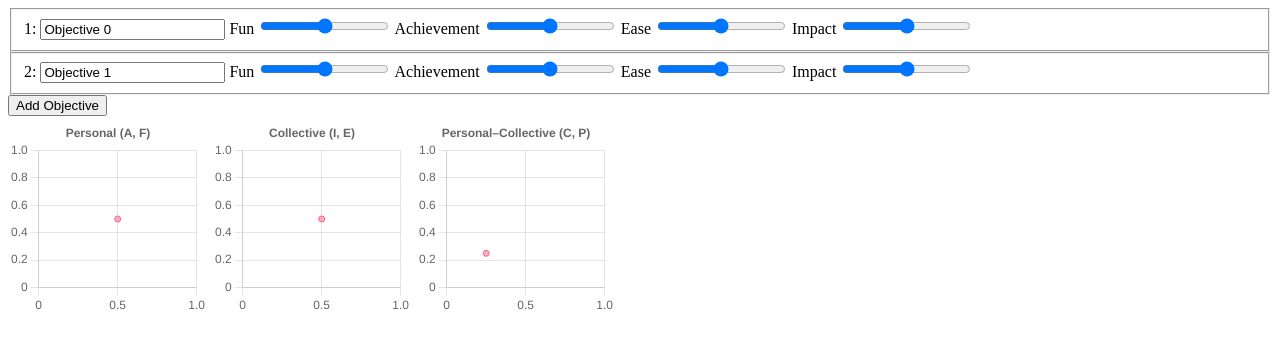
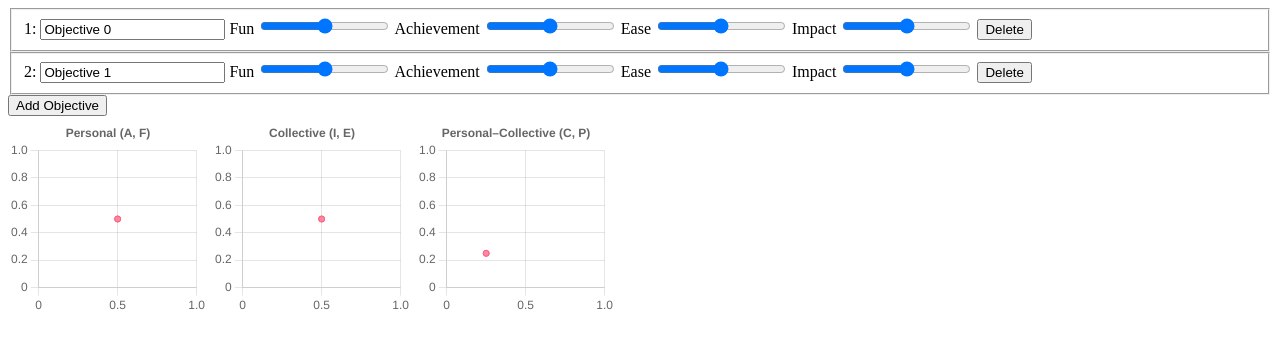
Before and after one commit to dense-analysis/pc-system, a website: page index.htm in a window 1280 px wide. Both pictures are taken after a click on the button "Add Objective". Drawn offline with nearby package versions, Linux system fonts and the light colour scheme.

Commit message:
Support deletion of objectives
* Add buttons for deleting objectives
* Sync state with deletions
* Unify code for chart rendering
* Render charts again after adding objectives

```diff
--- a/index.htm
+++ b/index.htm
@@ -32,6 +32,9 @@
           <label for="impact{i}">Impact</label>
           <input name="impact{i}" type="range" min="0" max="1" step="0.01" value="{impact}">
         </span>
+        <span>
+          <button type="button" name="delete{i}">Delete</button>
+        </span>
       </fieldset>
     </script>
   <body>
--- a/main.js
+++ b/main.js
@@ -135,7 +135,44 @@ const project4d2d = (x, y) => x * y
 // Load objectives now.
 loadObjectives()
 
-const personalChart = new Chart(
+/** @type {Chart | null} */
+let personalChart = null
+/** @type {Chart | null} */
+let collectiveChart = null
+/** @type {Chart | null} */
+let combinedChart = null
+
+const renderCharts = () => {
+  /** @type {Point[]} */
+  const personalData = []
+  /** @type {Point[]} */
+  const collectiveData = []
+  /** @type {Point[]} */
+  const combinedData = []
+  /** @type {string[]} */
+  const labels = []
+
+  // Map objectives to labels and coordinates to render.
+  for (const objective of objectiveList.values()) {
+    labels.push(objective.name)
+    personalData.push({
+      x: objective.achievement,
+      y: objective.fun,
+    })
+    collectiveData.push({
+      x: objective.impact,
+      y: objective.ease,
+    })
+    // PC co-ordinates are (C, P) combined, spread is (I, E, A, F)
+    combinedData.push({
+      x: project4d2d(objective.impact, objective.ease),
+      y: project4d2d(objective.achievement, objective.fun),
+    })
+  }
+
+  // Create or update the Personal chart.
+  if (personalChart == null) {
+    personalChart = new Chart(
       // @ts-ignore
       document
         .getElementById("personal-chart")
@@ -143,15 +180,23 @@ const personalChart = new Chart(
         .getContext("2d"),
       createChartConfig({
         text: "Personal (A, F)",
-    data: objectiveList.map((objective) => ({
-      x: objective.achievement,
-      y: objective.fun,
-    })),
-    labels: objectiveList.map((x) => x.name),
+        data: personalData,
+        labels,
       }),
     )
+  } else {
+    personalChart.data.labels = labels
 
-const collectiveChart = new Chart(
+    if (personalChart.data.datasets) {
+      personalChart.data.datasets[0].data = personalData
+    }
+
+    personalChart.update()
+  }
+
+  // Create or update the Collective chart.
+  if (collectiveChart == null) {
+    collectiveChart = new Chart(
       // @ts-ignore
       document
         .getElementById("collective-chart")
@@ -159,15 +204,23 @@ const collectiveChart = new Chart(
         .getContext("2d"),
       createChartConfig({
         text: "Collective (I, E)",
-    data: objectiveList.map((objective) => ({
-      x: objective.impact,
-      y: objective.ease,
-    })),
-    labels: objectiveList.map((x) => x.name),
+        data: collectiveData,
+        labels,
       }),
     )
+  } else {
+    collectiveChart.data.labels = labels
 
-const combinedChart = new Chart(
+    if (collectiveChart.data.datasets) {
+      collectiveChart.data.datasets[0].data = collectiveData
+    }
+
+    collectiveChart.update()
+  }
+
+  // Create or update the Personal-Collective chart.
+  if (combinedChart == null) {
+    combinedChart = new Chart(
       // @ts-ignore
       document
         .getElementById("combined-chart")
@@ -175,13 +228,20 @@ const combinedChart = new Chart(
         .getContext("2d"),
       createChartConfig({
         text: "Personal–Collective (C, P)",
-    data: objectiveList.map((objective) => ({
-      x: project4d2d(objective.impact, objective.ease),
-      y: project4d2d(objective.achievement, objective.fun),
-    })),
-    labels: objectiveList.map((x) => x.name),
+        data: combinedData,
+        labels,
       }),
     )
+  } else {
+    combinedChart.data.labels = labels
+
+    if (combinedChart.data.datasets) {
+      combinedChart.data.datasets[0].data = combinedData
+    }
+
+    combinedChart.update()
+  }
+}
 
 const updateObjectiveListFromHTML = () => {
   /** @type {Objective[]} */
@@ -220,57 +280,36 @@ const updateObjectiveListFromHTML = () => {
 pcForm.addEventListener("input", (event) => {
   // Update the objectiveList from the DOM.
   updateObjectiveListFromHTML()
-
-  /** @type {Point[]} */
-  const personalData = []
-  /** @type {Point[]} */
-  const collectiveData = []
-  /** @type {Point[]} */
-  const combinedData = []
-  /** @type {string[]} */
-  const labels = []
-
-  // Map objectives to labels and coordinates to render.
-  for (const objective of objectiveList.values()) {
-    labels.push(objective.name)
-    personalData.push({
-      x: objective.achievement,
-      y: objective.fun,
-    })
-    collectiveData.push({
-      x: objective.impact,
-      y: objective.ease,
-    })
-    // PC co-ordinates are (C, P) combined, spread is (I, E, A, F)
-    combinedData.push({
-      x: project4d2d(objective.impact, objective.ease),
-      y: project4d2d(objective.achievement, objective.fun),
-    })
-  }
-
-  personalChart.data.labels = labels
-  collectiveChart.data.labels = labels
-  combinedChart.data.labels = labels
-
-  if (personalChart.data.datasets) {
-    personalChart.data.datasets[0].data = personalData
-  }
-
-  if (collectiveChart.data.datasets) {
-    collectiveChart.data.datasets[0].data = collectiveData
-  }
-
-  if (combinedChart.data.datasets) {
-    combinedChart.data.datasets[0].data = combinedData
-  }
-
-  personalChart.update()
-  collectiveChart.update()
-  combinedChart.update()
-
+  renderCharts()
   saveObjectives()
 })
 
 addButton.addEventListener("click", () => {
   createAndRenderNewObjective()
+  renderCharts()
 })
+
+// Listen for any delete button clicks and handle them.
+pcForm.addEventListener("click", (event) => {
+  if (
+    event.target instanceof HTMLButtonElement &&
+    event.target.name.startsWith("delete")
+  ) {
+    // Pick out the delete button index and remove the element.
+    const index = Number(event.target.name.slice("delete".length))
+    objectiveList.splice(index, 1)
+
+    // Remove all current DOM.
+    for (const elem of pcForm.querySelectorAll('fieldset[name^="objective"')) {
+      elem.remove()
+    }
+
+    // Save and reload objectives, reloading DOM.
+    saveObjectives()
+    loadObjectives()
+    // Render charts again from the data.
+    renderCharts()
+  }
+})
+
+renderCharts()
```
Lines whose indentation alone changed are shown as unchanged.
